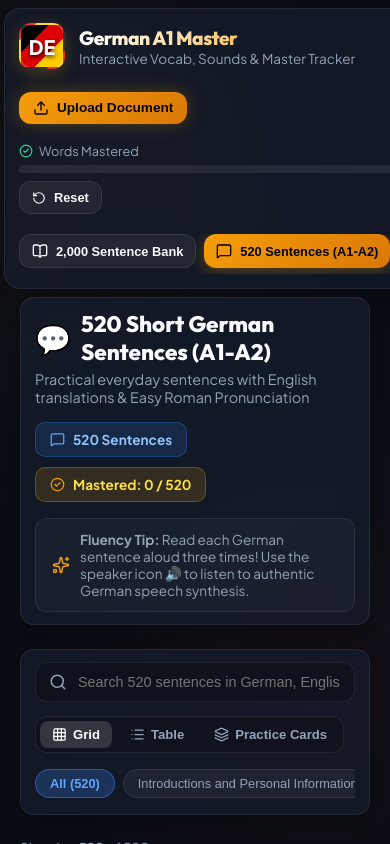
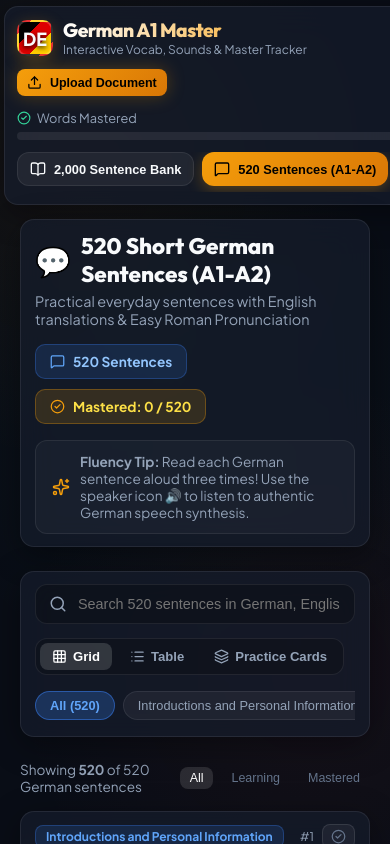
Before and after one commit to ahmedraheed/A1-german-website, a React (Vite) app: page / in a window 390 px wide. Shown: the top 844 px of the page. Built offline with nearby package versions, Linux system fonts and the light colour scheme.

Commit message:
fix: Redesign mobile header layout to prevent progress widget clipping and overflow on small screens

```diff
--- a/src/components/Header.jsx
+++ b/src/components/Header.jsx
@@ -26,12 +26,15 @@ export default function Header({
 
   return (
     <header className="glass-panel header-container" style={{ margin: '16px auto', maxWidth: '1280px', padding: '20px 24px', borderRadius: '20px' }}>
-      {/* Top Header Row */}
-      <div className="header-top-row" style={{ display: 'flex', alignItems: 'center', justifyContent: 'space-between', flexWrap: 'wrap', gap: '16px', marginBottom: '20px' }}>
-        <div style={{ display: 'flex', alignItems: 'center', gap: '14px' }}>
-          <div style={{
-            width: '46px',
-            height: '46px',
+
+      {/* Top Header Row: Brand & Quick Actions */}
+      <div className="header-top-row" style={{ display: 'flex', alignItems: 'center', justifyContent: 'space-between', flexWrap: 'wrap', gap: '14px', marginBottom: '16px' }}>
+
+        {/* Brand Logo & Title */}
+        <div className="header-brand-group" style={{ display: 'flex', alignItems: 'center', gap: '12px' }}>
+          <div className="header-logo-icon" style={{
+            width: '44px',
+            height: '44px',
             borderRadius: '12px',
             background: 'linear-gradient(135deg, #000 33%, #dd0000 33% 66%, #ffcc00 66%)',
             display: 'flex',
@@ -41,47 +44,54 @@ export default function Header({
             border: '2px solid rgba(255, 255, 255, 0.2)',
             flexShrink: 0
           }}>
-            <span style={{ fontSize: '20px', fontWeight: '800', textShadow: '0 2px 4px rgba(0,0,0,0.8)' }}>DE</span>
+            <span style={{ fontSize: '18px', fontWeight: '800', textShadow: '0 2px 4px rgba(0,0,0,0.8)' }}>DE</span>
           </div>
           <div>
-            <h1 className="header-title-text" style={{ fontFamily: 'var(--font-display)', fontSize: '1.6rem', fontWeight: '800', letterSpacing: '-0.5px', background: 'linear-gradient(90deg, #ffffff 0%, #f59e0b 100%)', WebkitBackgroundClip: 'text', WebkitTextFillColor: 'transparent' }}>
+            <h1 className="header-title-text" style={{ fontFamily: 'var(--font-display)', fontSize: '1.5rem', fontWeight: '800', letterSpacing: '-0.5px', background: 'linear-gradient(90deg, #ffffff 0%, #f59e0b 100%)', WebkitBackgroundClip: 'text', WebkitTextFillColor: 'transparent', margin: 0, lineHeight: '1.2' }}>
               German A1 Master
             </h1>
-            <p style={{ color: 'var(--text-muted)', fontSize: '0.85rem' }}>
+            <p className="header-subtitle-text" style={{ color: 'var(--text-muted)', fontSize: '0.8rem', margin: 0 }}>
               Interactive Vocab, Sounds & Master Tracker
             </p>
           </div>
         </div>
 
-        {/* Progress & Stats Widgets */}
-        <div className="header-stats-group" style={{ display: 'flex', alignItems: 'center', gap: '12px', flexWrap: 'wrap' }}>
-          {/* Upload Document Scanner Button */}
+        {/* Quick Action Badges: Upload, Streak, Reset */}
+        <div className="header-actions-row" style={{ display: 'flex', alignItems: 'center', gap: '8px', flexWrap: 'wrap' }}>
           <button
             onClick={onOpenScanner}
-            className="btn btn-primary pulse-gold"
-            style={{ padding: '8px 14px', fontSize: '0.85rem', borderRadius: '12px' }}
+            className="btn btn-primary pulse-gold header-action-btn"
+            style={{ padding: '7px 12px', fontSize: '0.82rem', borderRadius: '10px' }}
           >
-            <Upload style={{ width: '16px', height: '16px' }} />
-            Upload Document
+            <Upload style={{ width: '15px', height: '15px' }} />
+            <span>Upload Document</span>
           </button>
 
-          {/* Streak Counter */}
-          <div style={{ display: 'flex', alignItems: 'center', gap: '8px', padding: '8px 14px', background: 'rgba(239, 68, 68, 0.12)', borderRadius: '12px', border: '1px solid rgba(239, 68, 68, 0.25)' }}>
-            <Flame style={{ color: '#ef4444', width: '20px', height: '20px' }} />
-            <div>
-              <div style={{ fontSize: '0.7rem', color: '#f87171', fontWeight: '700', textTransform: 'uppercase' }}>Streak</div>
-              <div style={{ fontSize: '1rem', fontWeight: '800', color: '#fff' }}>{streak} Days</div>
+          <div className="header-streak-badge" style={{ display: 'flex', alignItems: 'center', gap: '6px', padding: '7px 12px', background: 'rgba(239, 68, 68, 0.12)', borderRadius: '10px', border: '1px solid rgba(239, 68, 68, 0.25)' }}>
+            <Flame style={{ color: '#ef4444', width: '16px', height: '16px' }} />
+            <span style={{ fontSize: '0.82rem', fontWeight: '800', color: '#fff' }}>{streak}d</span>
+          </div>
+
+          <button
+            onClick={onResetProgress}
+            className="btn btn-secondary header-reset-btn"
+            title="Reset Mastered Progress"
+            style={{ padding: '7px 10px', fontSize: '0.78rem', borderRadius: '10px' }}
+          >
+            <RotateCcw style={{ width: '14px', height: '14px' }} />
+            <span>Reset</span>
+          </button>
         </div>
       </div>
 
-          {/* Mastered Counter & Progress Bar */}
-          <div className="header-progress-widget" style={{ minWidth: '180px' }}>
-            <div style={{ display: 'flex', justifyContent: 'space-between', alignItems: 'center', marginBottom: '6px' }}>
-              <span style={{ fontSize: '0.8rem', color: 'var(--text-muted)', display: 'flex', alignItems: 'center', gap: '6px' }}>
+      {/* Full-Width Progress Widget */}
+      <div className="header-progress-widget" style={{ width: '100%', marginBottom: '16px' }}>
+        <div style={{ display: 'flex', justifyContent: 'space-between', alignItems: 'center', marginBottom: '6px', fontSize: '0.8rem' }}>
+          <span style={{ color: 'var(--text-muted)', display: 'flex', alignItems: 'center', gap: '6px' }}>
             <CheckCircle2 style={{ width: '14px', height: '14px', color: '#34d399' }} />
             Words Mastered
           </span>
-              <span style={{ fontSize: '0.85rem', fontWeight: '700', color: 'var(--color-gold)' }}>
+          <span style={{ fontWeight: '700', color: 'var(--color-gold)' }}>
             {masteredCount} / {totalVerbs} ({percent}%)
           </span>
         </div>
@@ -98,19 +108,6 @@ export default function Header({
         </div>
       </div>
 
-          {/* Reset Button */}
-          <button
-            onClick={onResetProgress}
-            className="btn btn-secondary"
-            title="Reset Mastered Words Progress"
-            style={{ padding: '8px 12px', fontSize: '0.8rem' }}
-          >
-            <RotateCcw style={{ width: '14px', height: '14px' }} />
-            Reset
-          </button>
-        </div>
-      </div>
-
       {/* Navigation Tabs */}
       <nav className="nav-tabs-scroll">
         {tabs.map((tab) => {
@@ -122,9 +119,9 @@ export default function Header({
               onClick={() => { setActiveTab(tab.id); localStorage.setItem('german_active_tab', tab.id); }}
               className={`btn nav-tab-btn ${isActive ? 'btn-primary' : 'btn-secondary'}`}
               style={{
-                padding: '10px 16px',
+                padding: '9px 15px',
                 borderRadius: '12px',
-                fontSize: '0.9rem',
+                fontSize: '0.88rem',
                 transition: 'all 0.2s ease',
               }}
             >
--- a/src/index.css
+++ b/src/index.css
@@ -245,28 +245,59 @@ button {
   }
 
   .header-container {
-    margin: 8px auto !important;
-    padding: 14px 14px !important;
-    border-radius: 16px !important;
+    margin: 6px auto 14px auto !important;
+    padding: 12px 12px !important;
+    border-radius: 14px !important;
+  }
+
+  .header-brand-group {
+    gap: 10px !important;
+  }
+
+  .header-logo-icon {
+    width: 36px !important;
+    height: 36px !important;
+    border-radius: 10px !important;
+  }
+
+  .header-title-text {
+    font-size: 1.25rem !important;
+    line-height: 1.2 !important;
+  }
+
+  .header-subtitle-text {
+    font-size: 0.75rem !important;
   }
 
   .header-top-row {
     flex-direction: column;
     align-items: stretch !important;
-    gap: 12px !important;
+    gap: 10px !important;
+    margin-bottom: 12px !important;
   }
 
-  .header-stats-group {
-    flex-direction: row;
-    flex-wrap: wrap;
-    justify-content: space-between;
-    width: 100%;
-    gap: 8px !important;
+  .header-actions-row {
+    display: flex !important;
+    flex-direction: row !important;
+    align-items: center !important;
+    justify-content: space-between !important;
+    width: 100% !important;
+    gap: 6px !important;
+  }
+
+  .header-action-btn,
+  .header-streak-badge,
+  .header-reset-btn {
+    padding: 6px 10px !important;
+    font-size: 0.78rem !important;
+    border-radius: 8px !important;
   }
 
   .header-progress-widget {
     min-width: 100% !important;
     width: 100% !important;
+    margin-top: 4px;
+    margin-bottom: 12px !important;
   }
 
   .filter-controls-row {
```
Lines whose indentation alone changed are shown as unchanged.
